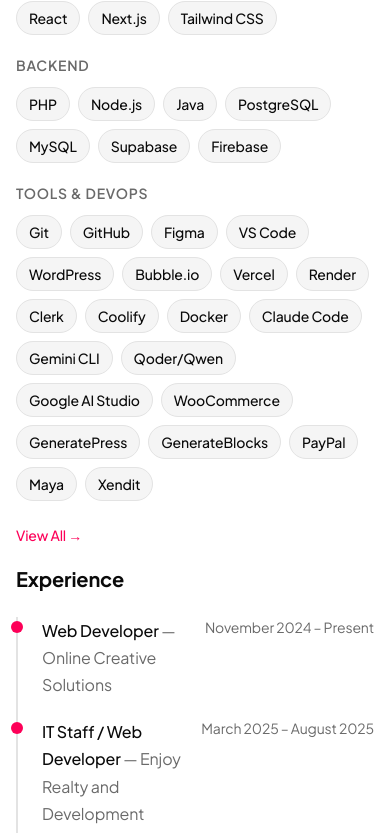
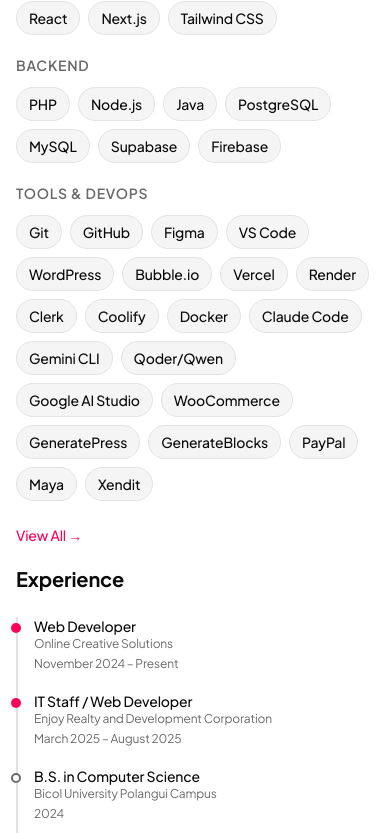
Before and after one commit to chrisraro/my-portfolio, a Next.js app: page / in a window 390 px wide. Shown: the part 1152-1985 px from the top of the page. Built offline with nearby package versions, Linux system fonts and the light colour scheme.

Commit message:
Porfolio Website 3.0 updated layout of experience section

```diff
--- a/components/sections/experience-section.tsx
+++ b/components/sections/experience-section.tsx
@@ -76,7 +76,7 @@
         initial="hidden"
         whileInView="visible"
         viewport={{ once: true }}
-        className="relative border-l-2 border-border pl-6"
+        className="relative border-l-2 border-border pl-4 sm:pl-6"
       >
         {timeline.map((entry, idx) => (
           <motion.div
@@ -86,7 +86,7 @@
           >
             {/* Marker */}
             <span
-              className={`absolute -left-[31px] top-1 w-3 h-3 rounded-full ${
+              className={`absolute -left-[23px] sm:-left-[31px] top-1.5 sm:top-1 w-2.5 h-2.5 sm:w-3 sm:h-3 rounded-full ${
                 entry.type === 'work'
                   ? 'bg-primary'
                   : 'border-2 border-muted-foreground bg-background'
@@ -94,14 +94,18 @@
             />
 
             {/* Content */}
-            <div className="flex items-start justify-between gap-4">
-              <div className="min-w-0 flex-1">
-                <span className="font-medium text-foreground">{entry.title}</span>
+            <div className="flex flex-col sm:flex-row sm:items-start sm:justify-between gap-0.5 sm:gap-4">
+              <div className="min-w-0">
+                <span className="font-medium text-foreground text-sm sm:text-base leading-snug block">
+                  {entry.title}
+                </span>
                 {entry.subtitle && (
-                  <span className="text-muted-foreground"> — {entry.subtitle}</span>
+                  <span className="text-muted-foreground text-xs sm:text-sm block">
+                    {entry.subtitle}
+                  </span>
                 )}
               </div>
-              <span className="text-sm text-muted-foreground whitespace-nowrap shrink-0">
+              <span className="text-xs sm:text-sm text-muted-foreground sm:whitespace-nowrap sm:shrink-0 mt-0.5 sm:mt-0">
                 {entry.date}
               </span>
             </div>
```
